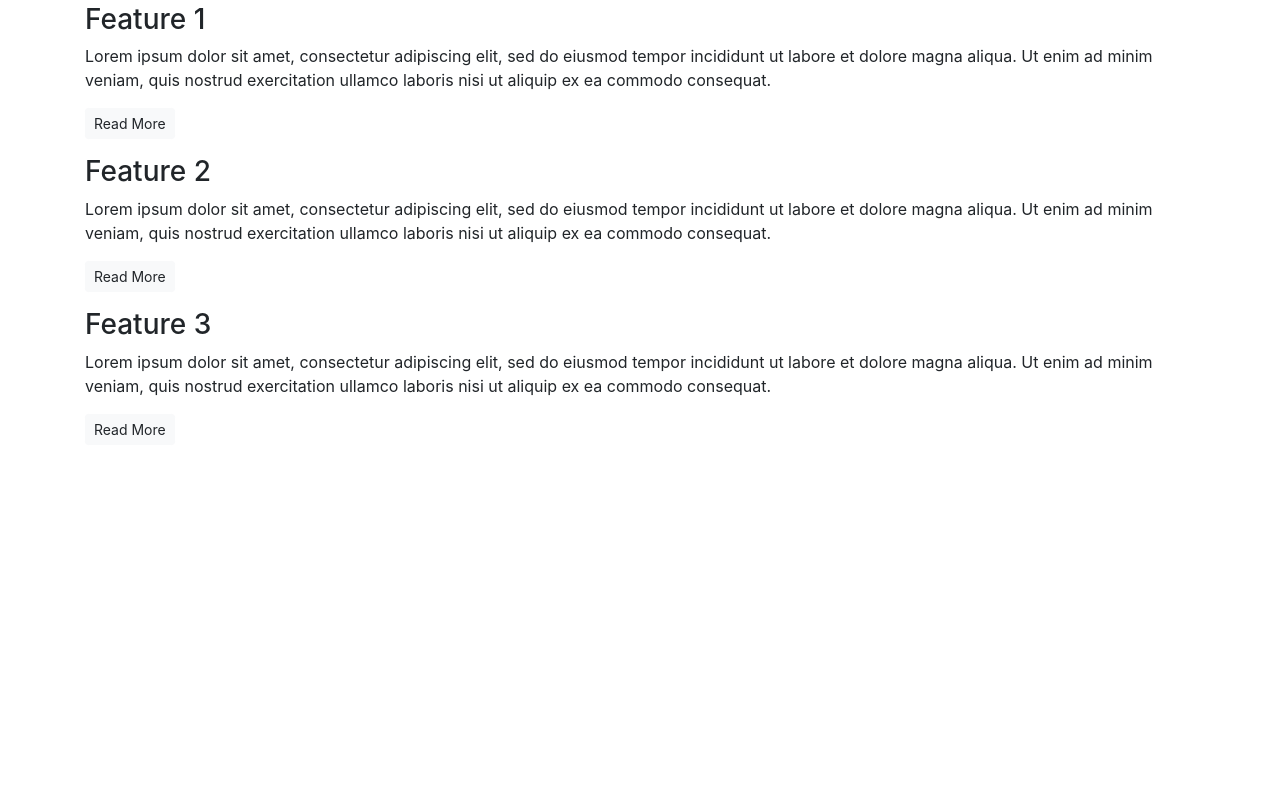
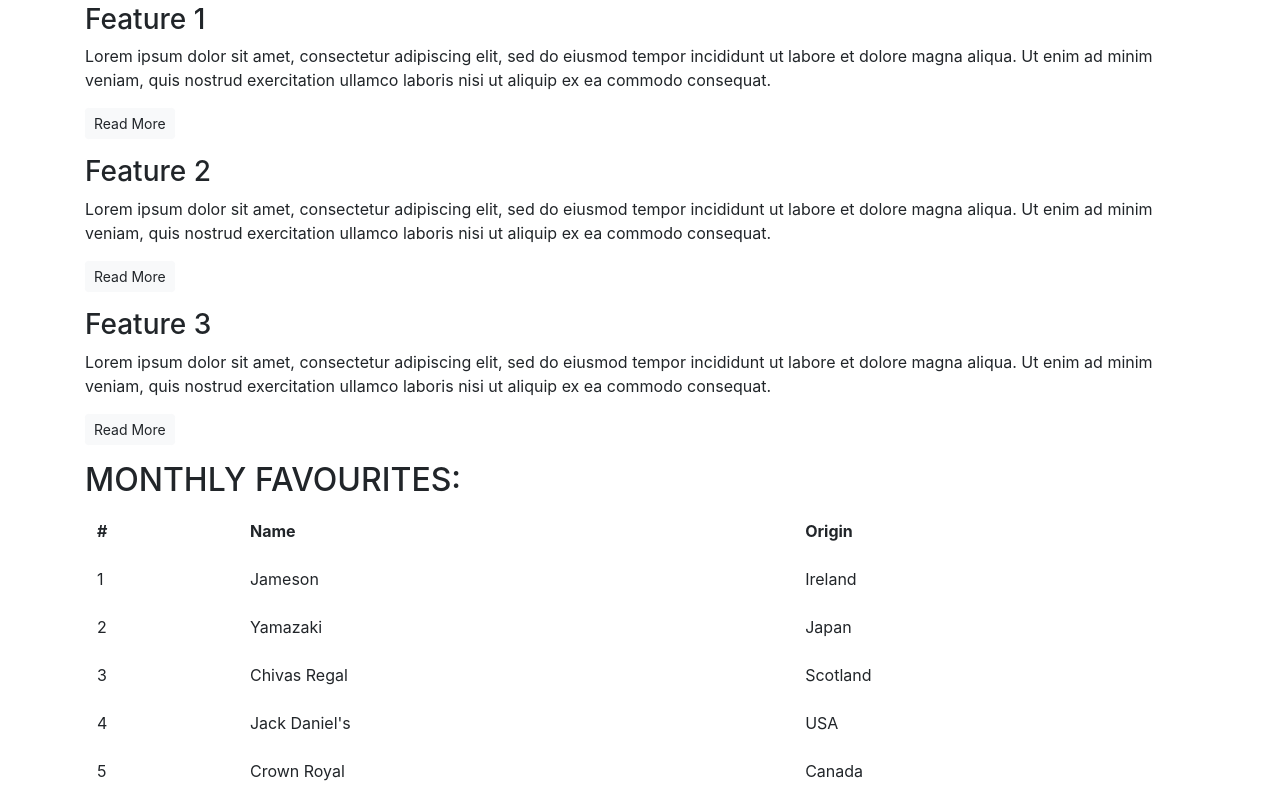
Before and after one commit to dboyev/bootstrap4, a plain HTML site: page index.html in a window 1280 px wide. Shown: the part 498-1309 px from the top of the page. Before the commit the page ends 959 px from the top, so only its background shows below. Drawn offline with nearby package versions, Linux system fonts and the light colour scheme.

Commit message:
Add a table of mothly favourites for a challenge

```diff
--- a/index.html
+++ b/index.html
@@ -58,6 +58,46 @@
             </div>
         </section>
         <!-- /.features -->
+
+        <!-- Challenge table -->
+        <section class="favourites">
+            <h2 class="text-uppercase">Monthly favourites:</h2>
+            <table class="table table-borderless">
+                <thead>
+                    <tr>
+                        <th scope="col">#</th>
+                        <th scope="col">Name</th>
+                        <th scope="col">Origin</th>
+                    </tr>
+                    <tr>
+                        <td scope="col">1</td>
+                        <td scope="col">Jameson</td>
+                        <td scope="col">Ireland</td>
+                    </tr>
+                    <tr>
+                        <td scope="col">2</td>
+                        <td scope="col">Yamazaki</td>
+                        <td scope="col">Japan</td>
+                    </tr>
+                    <tr>
+                        <td scope="col">3</td>
+                        <td scope="col">Chivas Regal</td>
+                        <td scope="col">Scotland</td>
+                    </tr>
+                    <tr>
+                        <td scope="col">4</td>
+                        <td scope="col">Jack Daniel's</td>
+                        <td scope="col">USA</td>
+                    </tr>
+                    <tr>
+                        <td scope="col">5</td>
+                        <td scope="col">Crown Royal</td>
+                        <td scope="col">Canada</td>
+                    </tr>
+                </thead>
+            </table>
+        </section>
+        <!-- ./challenge table-->
     </article>
 </body>
 </html>
```
